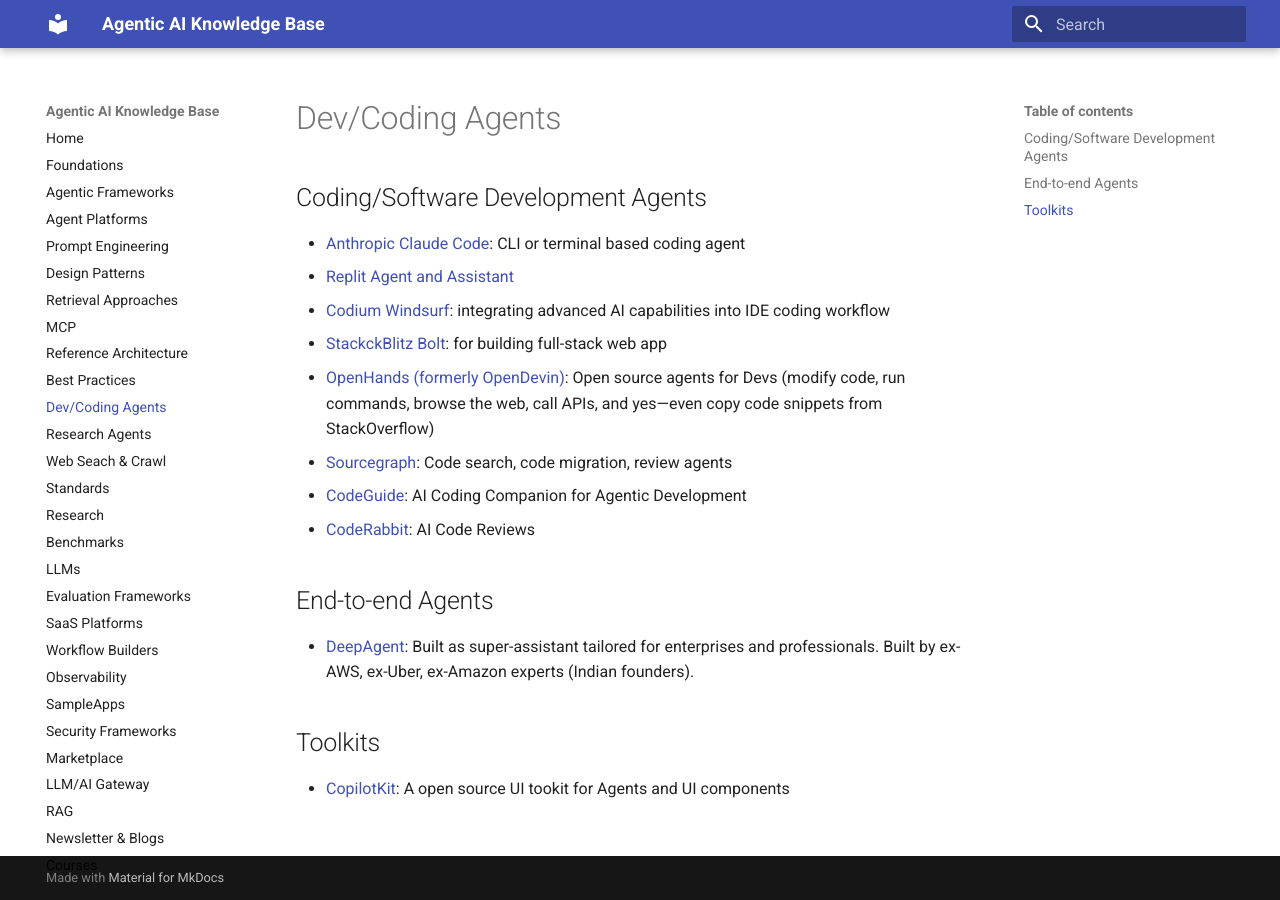
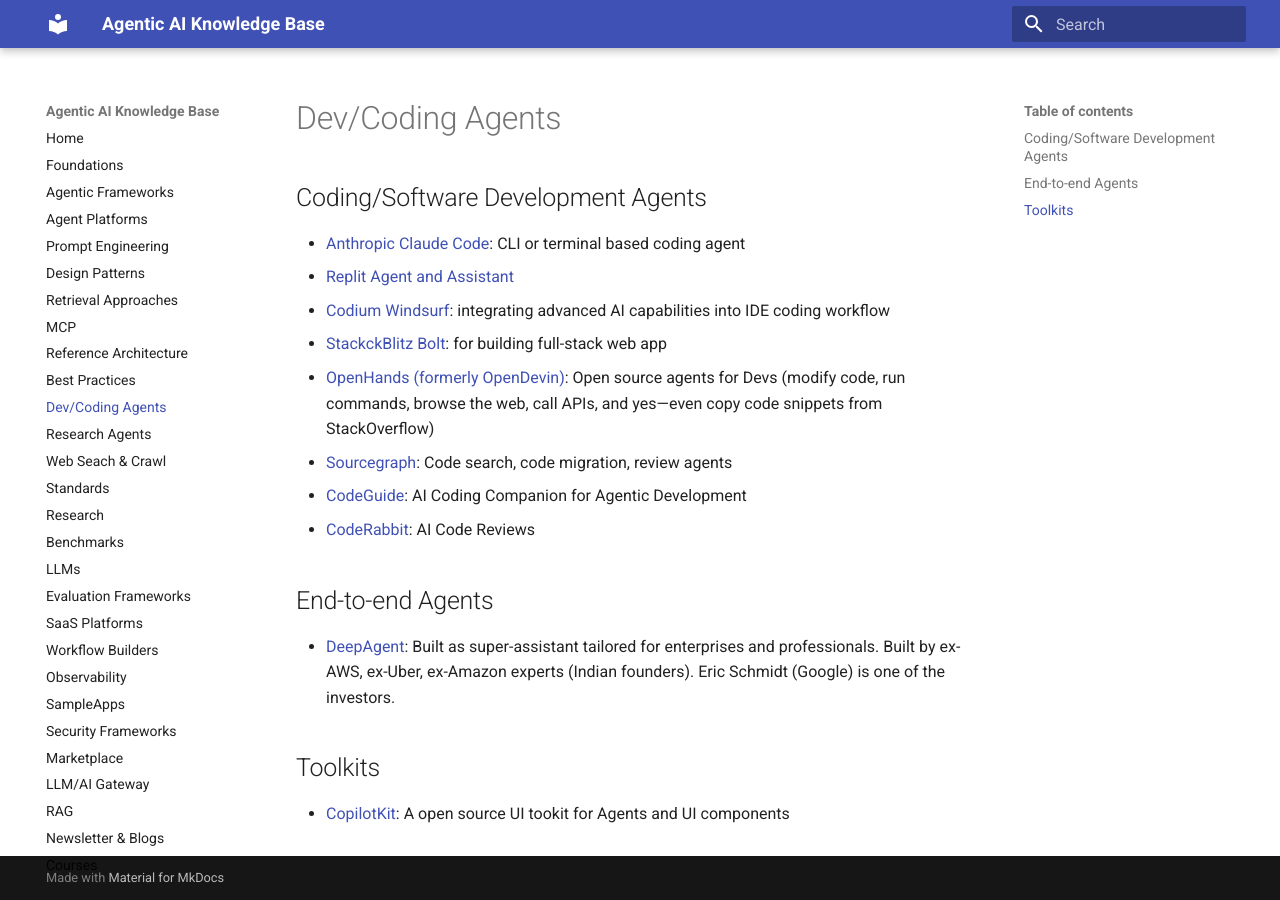
Before and after one commit to ankurkumarz/agentic-ai-knowledge-base, an MkDocs documentation site: the page built from docs/DevAgents/Readme.md, in a window 1280 px wide. Built offline with MkDocs 1.6.1 and Material for MkDocs 9.7.7, drawn with Linux system fonts in a browser that asks for light colours.

Commit message:
Update Readme.md

```diff
--- a/docs/DevAgents/Readme.md
+++ b/docs/DevAgents/Readme.md
@@ -11,7 +11,7 @@
 
 ## End-to-end Agents
 
-- [DeepAgent](https://deepagent.abacus.ai/): Built as super-assistant tailored for enterprises and professionals. Built by ex-AWS, ex-Uber, ex-Amazon experts (Indian founders).
+- [DeepAgent](https://deepagent.abacus.ai/): Built as super-assistant tailored for enterprises and professionals. Built by ex-AWS, ex-Uber, ex-Amazon experts (Indian founders). Eric Schmidt (Google) is one of the investors.
 
 ## Toolkits
 
```
